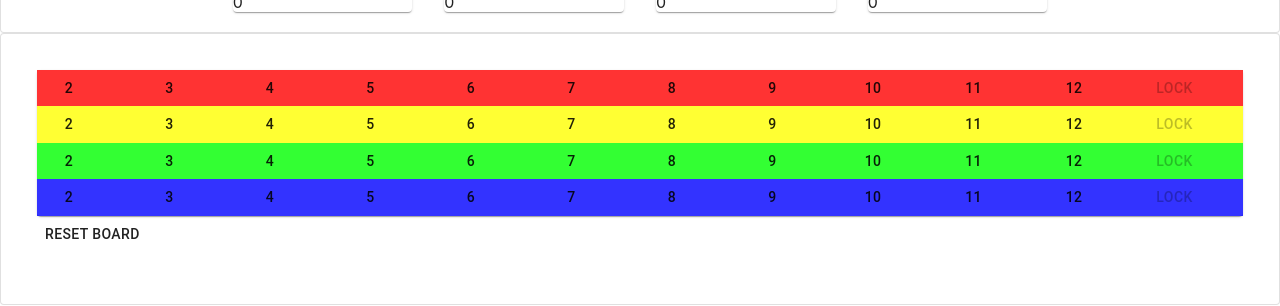
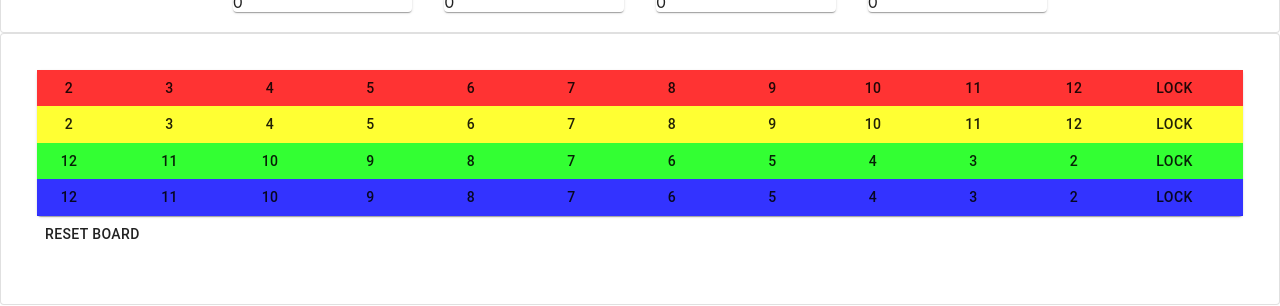
Before and after one commit to WGoodsonDev/qwixx-clone, a React (Create React App) app: page / in a window 1280 px wide. Shown: the part 329-635 px from the top of the page. Built offline with nearby package versions, Linux system fonts and the light colour scheme.

Commit message:
Fixed green and blue number order

```diff
--- a/src/GameCard/GameCard.js
+++ b/src/GameCard/GameCard.js
@@ -54,10 +54,10 @@ function GameCard() {
             <CardContent>
                 <Grid>
                     <Paper>
-                        <NumberButtonRow color={"red"}/>
-                        <NumberButtonRow color={"yellow"}/>
-                        <NumberButtonRow color={"green"}/>
-                        <NumberButtonRow color={"blue"}/>
+                        <NumberButtonRow highestNum={0} color={"red"}/>
+                        <NumberButtonRow highestNum={0} color={"yellow"}/>
+                        <NumberButtonRow highestNum={0} color={"green"}/>
+                        <NumberButtonRow highestNum={0} color={"blue"}/>
                     </Paper>
                 </Grid>
                 <Button onClick={resetBoard}>RESET BOARD</Button>
--- a/src/GameCard/NumberButtonRow.js
+++ b/src/GameCard/NumberButtonRow.js
@@ -22,15 +22,28 @@ const useStyles = makeStyles({
 function NumberButtonRow(props) {
     const classes = useStyles();
 
-    const { color } = props;
+    const { color, highestNum } = props;
 
-    let btnRow = Array.from({ length: 11 }, (_, i) => i + 2).map((number) => (
-        <NumberButton key={number} number={number}  />
-    ));
+    let btnRow = [];
 
-    btnRow.push(
-        <NumberButton key={13} number={"LOCK"} disabled={true}  />
-    );
+    if (color === "red" || color === "yellow") {
+        btnRow = Array.from({ length: 11 }, (_, i) => i + 2).map((number) => (
+            <NumberButton key={number} number={number} />
+        ));
+
+        btnRow.push(
+            <NumberButton key={13} number={"LOCK"} disabled={false} />
+        );
+    } else if (color === "green" || color === "blue") {
+        btnRow = Array.from({ length: 11 }, (_, i) => -(i - 12)).map((number) => (
+            <NumberButton key={number} number={number} />
+        ));
+
+        btnRow.push(
+            <NumberButton key={13} number={"LOCK"} disabled={false} />
+        );
+    }
+
 
     return (
         <Grid className={classes[color]} container item xs={12}>
```
